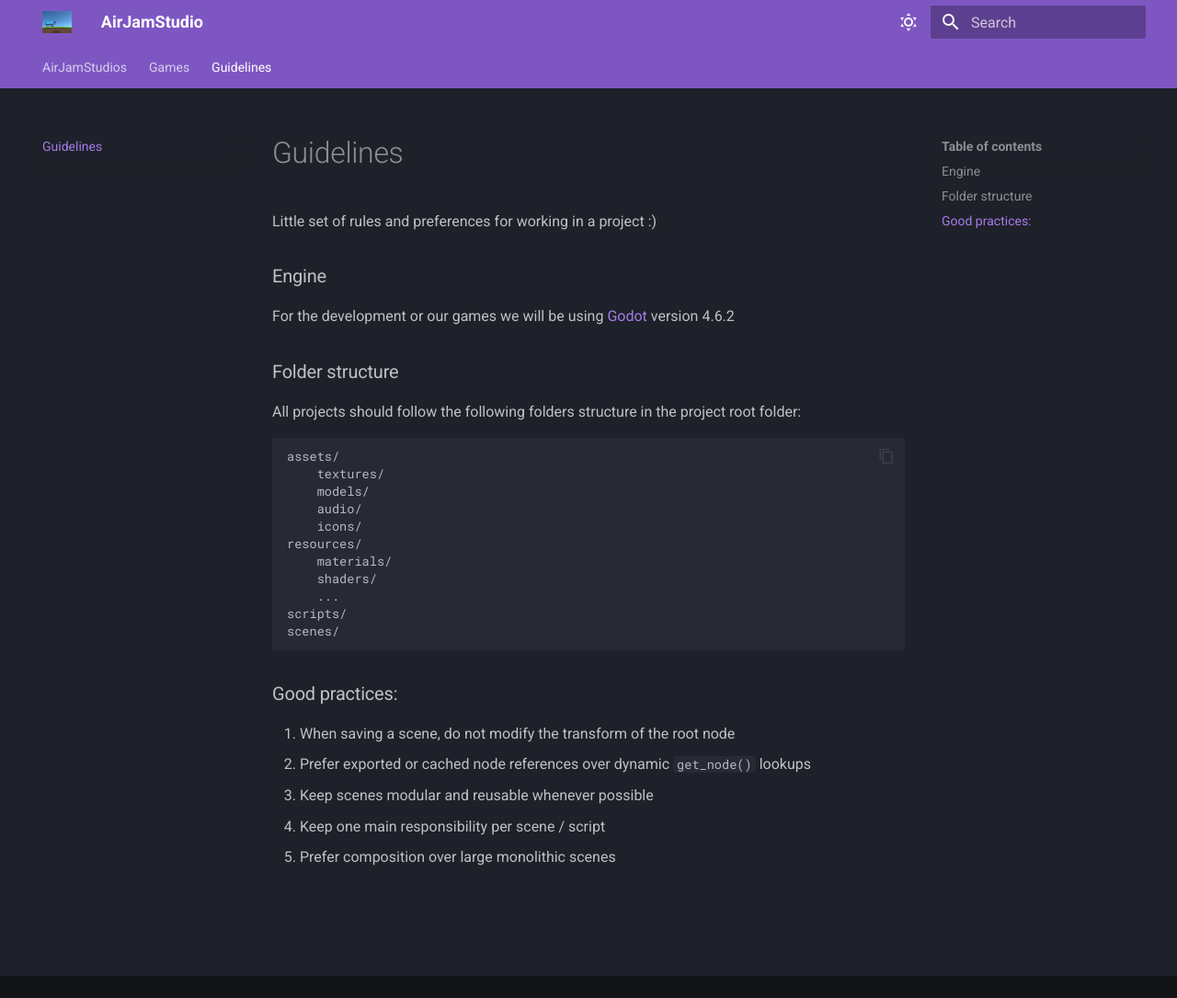
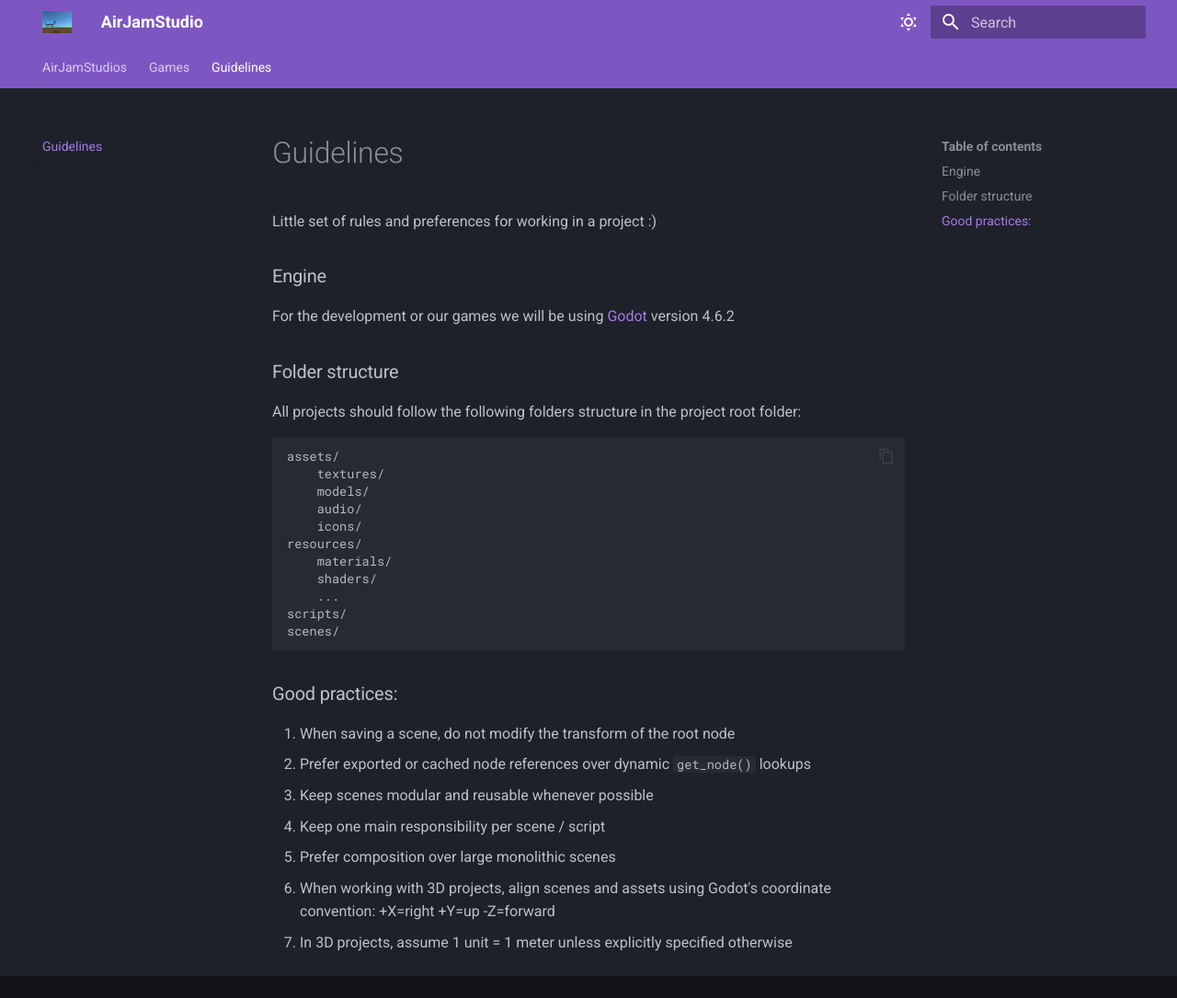
Before and after one commit to AirJamStudios/AirJamStudios.github.io, an MkDocs documentation site: the page built from docs/guidelines.md, in a window 1280 px wide and 1085 px high. Shown: the whole window at 92% size. Built offline with MkDocs 1.6.1 and Material for MkDocs 9.7.7, drawn with Linux system fonts in a browser that asks for light colours.

Commit message:
Updated guidelines

```diff
--- a/docs/guidelines.md
+++ b/docs/guidelines.md
@@ -25,3 +25,5 @@ All projects should follow the following folders structure in the project root f
 3. Keep scenes modular and reusable whenever possible
 4. Keep one main responsibility per scene / script
 5. Prefer composition over large monolithic scenes
+6. When working with 3D projects, align scenes and assets using Godot's coordinate convention: +X=right +Y=up -Z=forward
+7. In 3D projects, assume 1 unit = 1 meter unless explicitly specified otherwise
```
